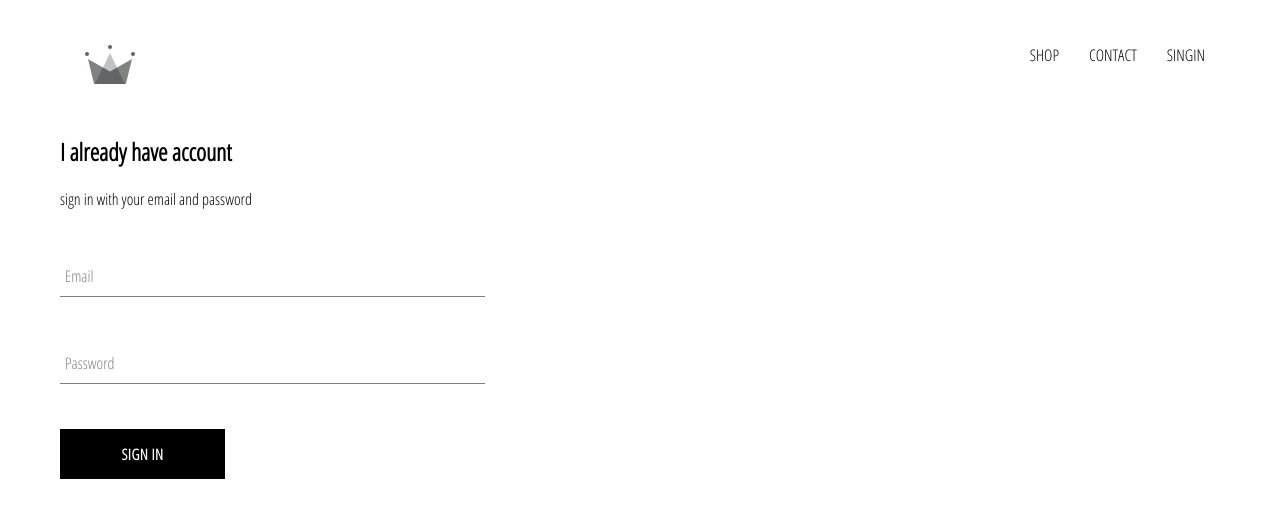
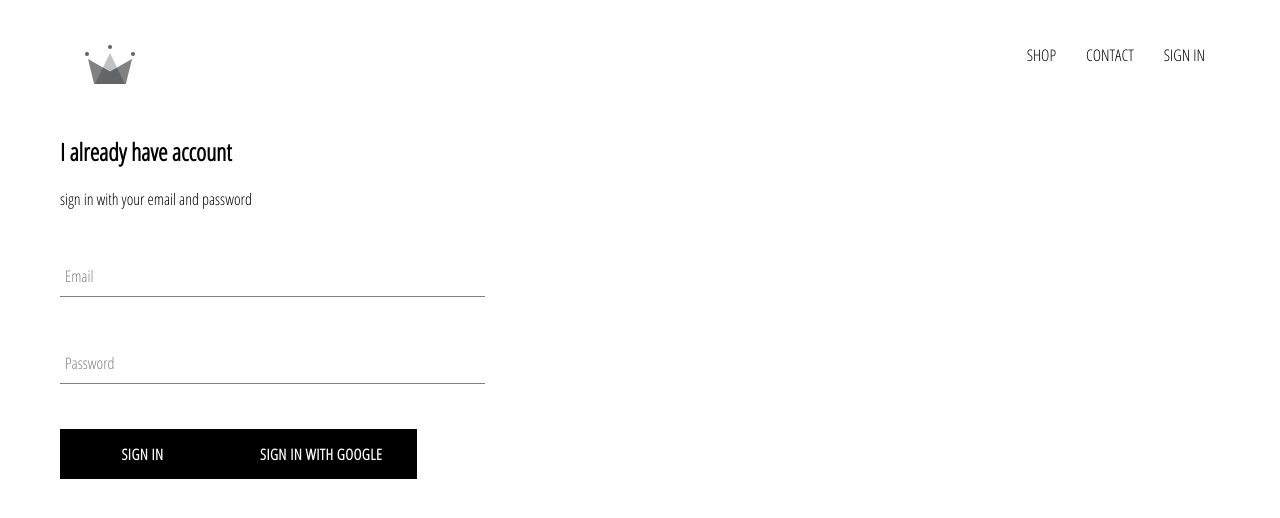
Before and after one commit to erfanveisi2/clothing-platform, a React (Create React App) app: page /signin in a window 1280 px wide. Shown: the top 518 px of the page. Built offline with nearby package versions, Linux system fonts and the light colour scheme; no server answers.

Commit message:
setting up the firebase and add google sign in

```diff
--- a/src/App.js
+++ b/src/App.js
@@ -10,14 +10,36 @@
 import ShopPage from "./pages/shop/shop.component";
 import Header from "./components/header/header.component";
 import SignInAndSinUpPage from "./pages/sign-in-and-sign-up/sign-in-and-sign-up.component";
+import {auth} from "./firebase/firebase.utils";
 
 
+class App extends React.Component{
+    constructor(props) {
+        super(props);
 
+        this.state={
+            currentUser: null,
 
-function App() {
+        }
+    }
+
+    unsubscribeFromAuth=null;
+
+    componentDidMount() {
+     this.unsubscribeFromAuth=  auth.onAuthStateChanged(user=>{
+            this.setState({currentUser:user})
+            console.log(user)
+        })
+    }
+
+    componentWillUnmount() {
+        this.unsubscribeFromAuth();
+    }
+
+    render() {
         return (
             <div >
-        <Header/>
+                <Header currentUser={this.state.currentUser}/>
                 <Switch>
                     <Route exact path='/'  component={HomePage}/>
                     <Route path='/shop' component={ShopPage}/>
@@ -26,5 +48,6 @@
             </div>
         );
     }
+}
 
 export default App;
--- a/src/components/header/header.component.jsx
+++ b/src/components/header/header.component.jsx
@@ -2,8 +2,9 @@
 import {Link} from "react-router-dom";
 import { ReactComponent as Logo} from '../../assets/crown.svg'
 import './header.styles.scss'
+import {auth} from "../../firebase/firebase.utils";
 
-const Header=()=>(
+const Header=({currentUser})=>(
     <div className='header'>
         <Link className='logo-container' to='/'>
             <Logo className='logo'/>
@@ -11,7 +12,12 @@
         <div className='options-container'>
             <Link className='option' to='/shop'>SHOP</Link>
             <Link className='option' to='/shop'>CONTACT</Link>
-            <Link className='option' to='/signin'>SINGIN</Link>
+            {
+                currentUser ?
+                    <div className='option' onClick={()=>auth.signOut()}>SIGN OUT</div>
+                    :
+                    <Link className='option' to='/signin'>SIGN IN</Link>
+            }
         </div>
     </div>
 )
--- a/src/components/header/header.styles.scss
+++ b/src/components/header/header.styles.scss
@@ -20,6 +20,7 @@
 
     .option {
       padding: 10px 15px;
+      cursor: pointer;
     }
   }
 }
--- a/src/components/sign-in/sign-in.component.jsx
+++ b/src/components/sign-in/sign-in.component.jsx
@@ -2,6 +2,7 @@
 import './sign-in.styles.scss';
 import FormInput from "../form-input/form-input.component";
 import CustomButton from "../custom-button/custom-button.component";
+import {signInWithGoogle} from "../../firebase/firebase.utils";
 
 class SignIn extends React.Component{
     constructor(props) {
@@ -36,6 +37,7 @@
                     <FormInput label='Password' handleChange={this.handleChange} type='password' name='password' value={this.state.password} required/>
 
                     <CustomButton type='submit'>SIGN IN</CustomButton>
+                    <CustomButton onClick={signInWithGoogle}>SIGN IN WITH GOOGLE</CustomButton>
                 </form>
             </div>
         );
--- /dev/null
+++ b/src/firebase/firebase.utils.js
@@ -0,0 +1,25 @@
+import firebase from "firebase/compat/app";
+import 'firebase/compat/firestore'
+import 'firebase/compat/auth'
+
+
+const config={
+    apiKey: "AIzaSyABepbdvSbCUP1gj97roNqWMAR22tPO3so",
+    authDomain: "clothing-pl.firebaseapp.com",
+    projectId: "clothing-pl",
+    storageBucket: "clothing-pl.appspot.com",
+    messagingSenderId: "1098970500876",
+    appId: "1:1098970500876:web:5bb92098100fb5ba6ac329",
+    measurementId: "G-6FZM8M4W1N"
+}
+
+firebase.initializeApp(config)
+
+export const auth =firebase.auth();
+export const firestore=firebase.firestore();
+
+const provider= new firebase.auth.GoogleAuthProvider();
+provider.setCustomParameters({prompt:'select_account'});
+export const signInWithGoogle=() => auth.signInWithPopup(provider)
+
+export default firebase;
```
Lines whose indentation alone changed are shown as unchanged.
